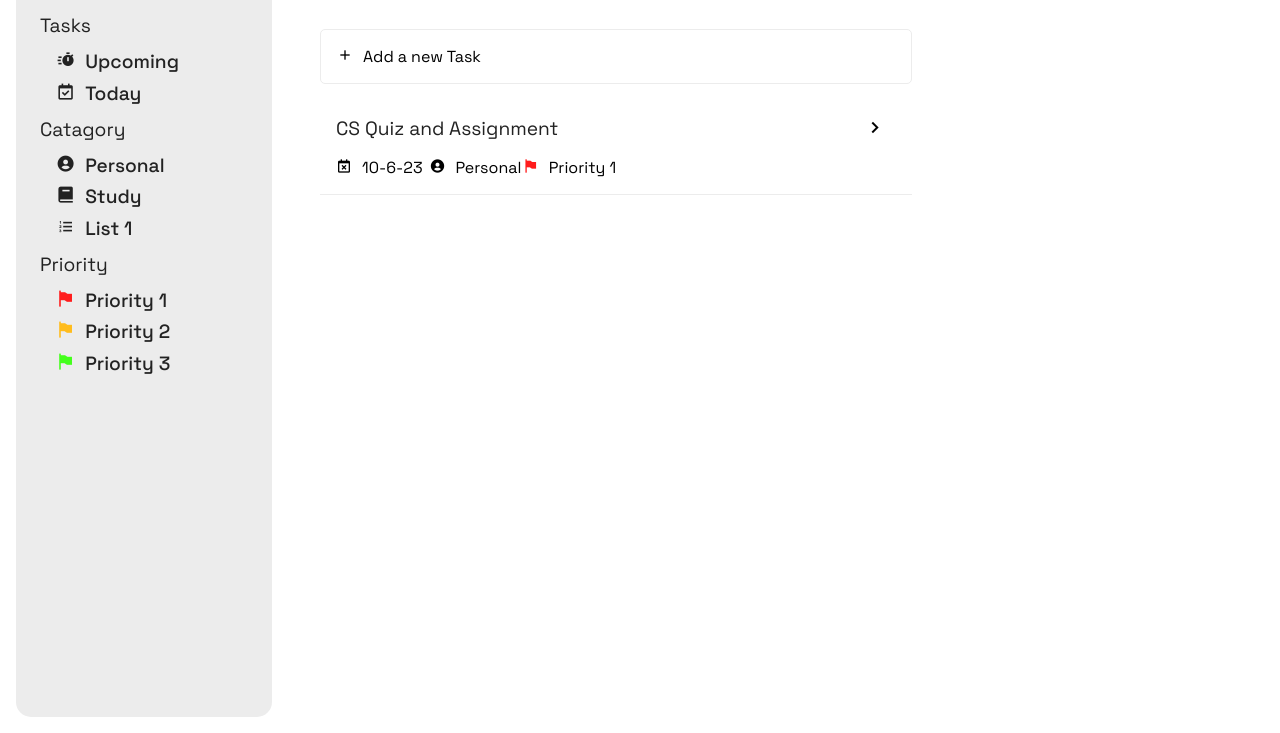
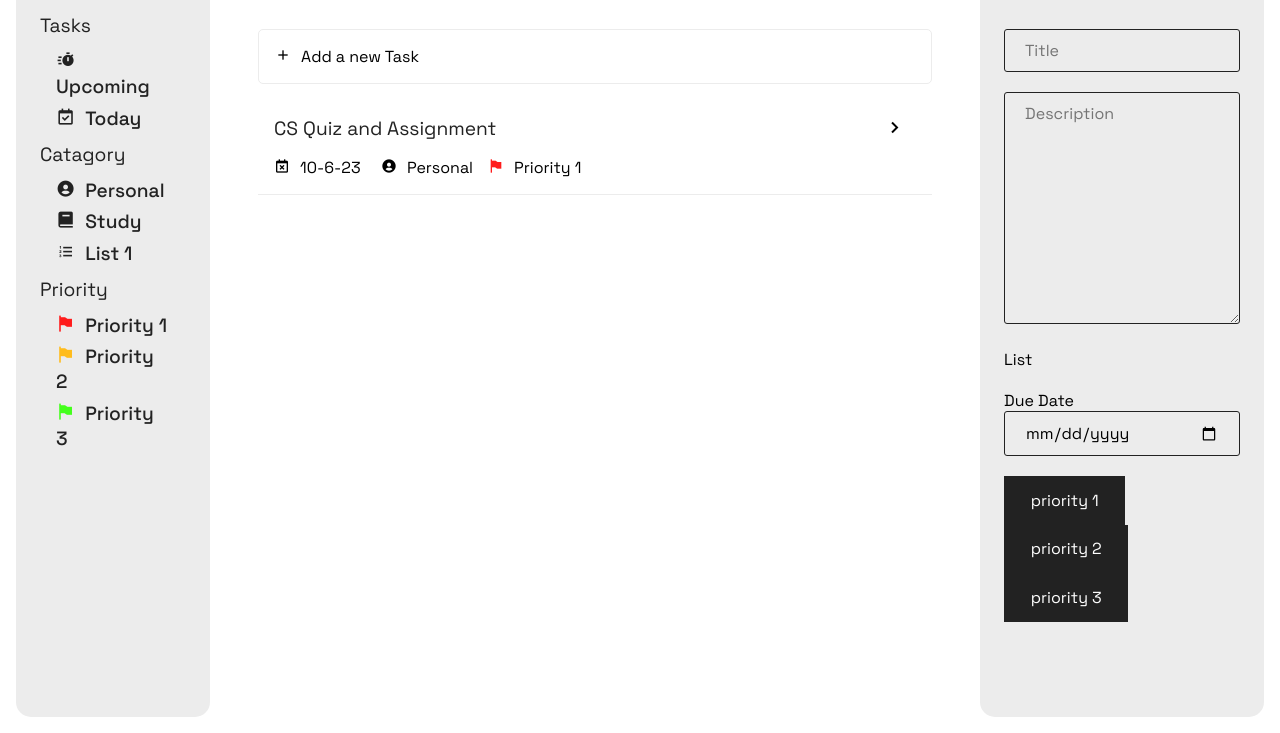
Before and after one commit to KashafDawood/ToDo-list-App, a plain HTML site: page index.html in a window 1280 px wide. Shown: the part 99-832 px from the top of the page. Drawn offline with nearby package versions, Linux system fonts and the light colour scheme.

Commit message:
task customizer half

```diff
--- a/index.html
+++ b/index.html
@@ -90,13 +90,13 @@
                 </h3>
             </div>
 
-            <form action="">
+            <form class="input--customization" action="">
 
-                <div class="input--title"><input type="text"></div>
-                <div class="input--description"><textarea name="input--description" cols="30" rows="10"></textarea></div>
-                <div class="input--catagory">List </div>
-                <div class="input--due__date">Due Date <input type="date" name="input--due__date"></div>
-                <div class="priorityBtn">
+                <div class="input--title input"><input type="text" placeholder="Title"></div>
+                <div class="input--description input"><textarea name="input--description" cols="" rows="10" placeholder="Description"></textarea></div>
+                <div class="input--catagory input">List </div>
+                <div class="input--due__date input">Due Date <input type="date" name="input--due__date"></div>
+                <div class="priorityBtn input">
                     <div class="priority1 btn">priority 1</div>
                     <div class="priority2 btn">priority 2</div>
                     <div class="priority3 btn">priority 3</div>
--- a/src/style.css
+++ b/src/style.css
@@ -98,8 +98,8 @@ i{
 
 /* -------------nav-------------- */
 .navBar{
-    flex-basis: 20%;
-    width: 100%;
+    /* flex-basis: 20%; */
+    width: 20%;
     height: 100vh;
     background: var(--color-primary);
     margin: 1rem;
@@ -133,7 +133,7 @@ i{
 .todoist{
     padding: 1rem 2rem;
     /* flex-basis: 50%; */
-    width: auto;
+    width: 80%;
 }
 
 .time, .noOfTasks{
@@ -182,10 +182,27 @@ i{
 
 /* -----------------------taskCustomizerContainer--------------- */
 .taskCustomizerContainer{
-    display: none;
+    /* display: none; */
     margin: 1rem;
     padding: 1.5rem;
     flex-basis: 30%;
     background-color: var(--color-primary);
     border-radius: 15px;
 }
+
+.input--customization{
+    margin: 3rem 0 1rem;
+}
+
+.input--customization .input{
+    margin-bottom: 20px;
+}
+
+input, textarea{
+    font-size: 1rem;
+    padding: 10px 20px;
+    width: 100%;
+    border-radius: 3px;
+    background-color: transparent;
+    border: 1px solid var(--color-black);
+}
```
